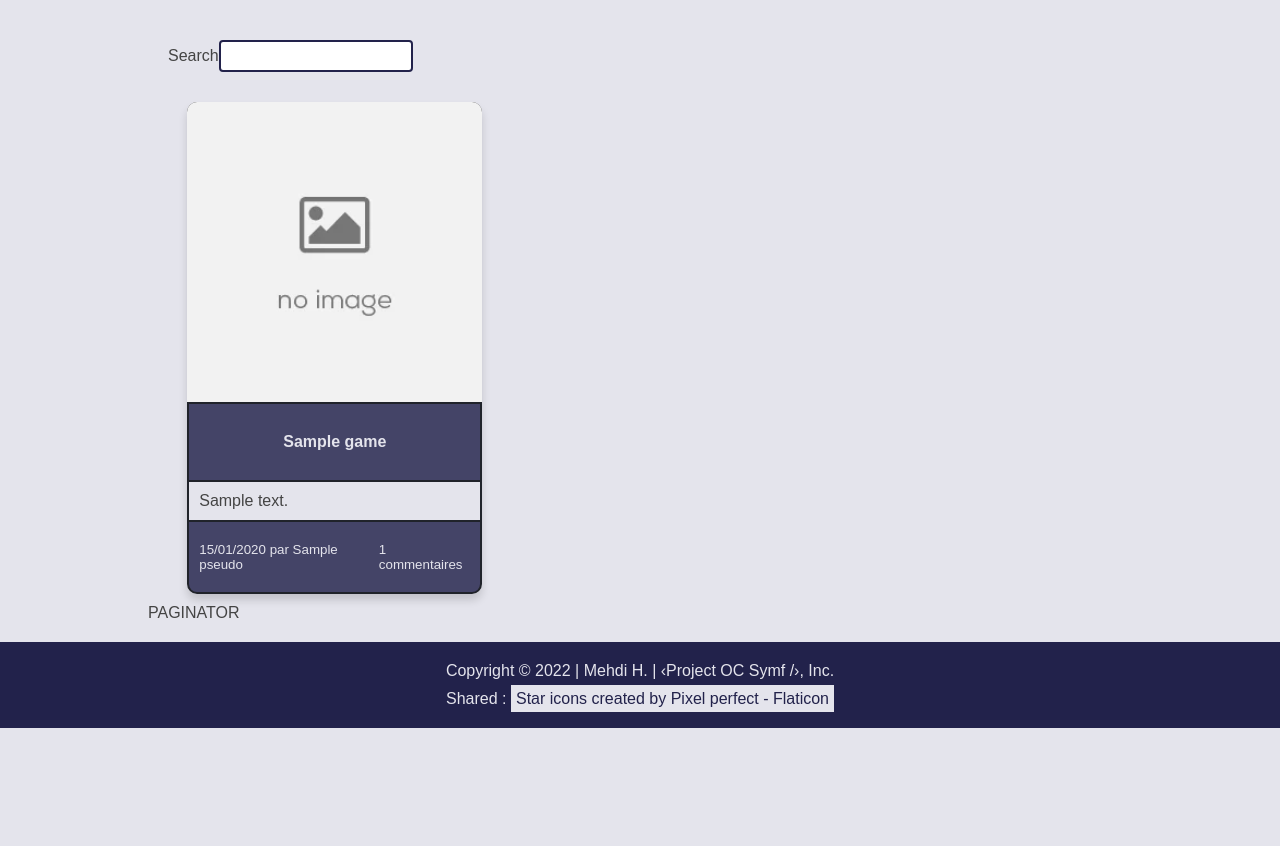
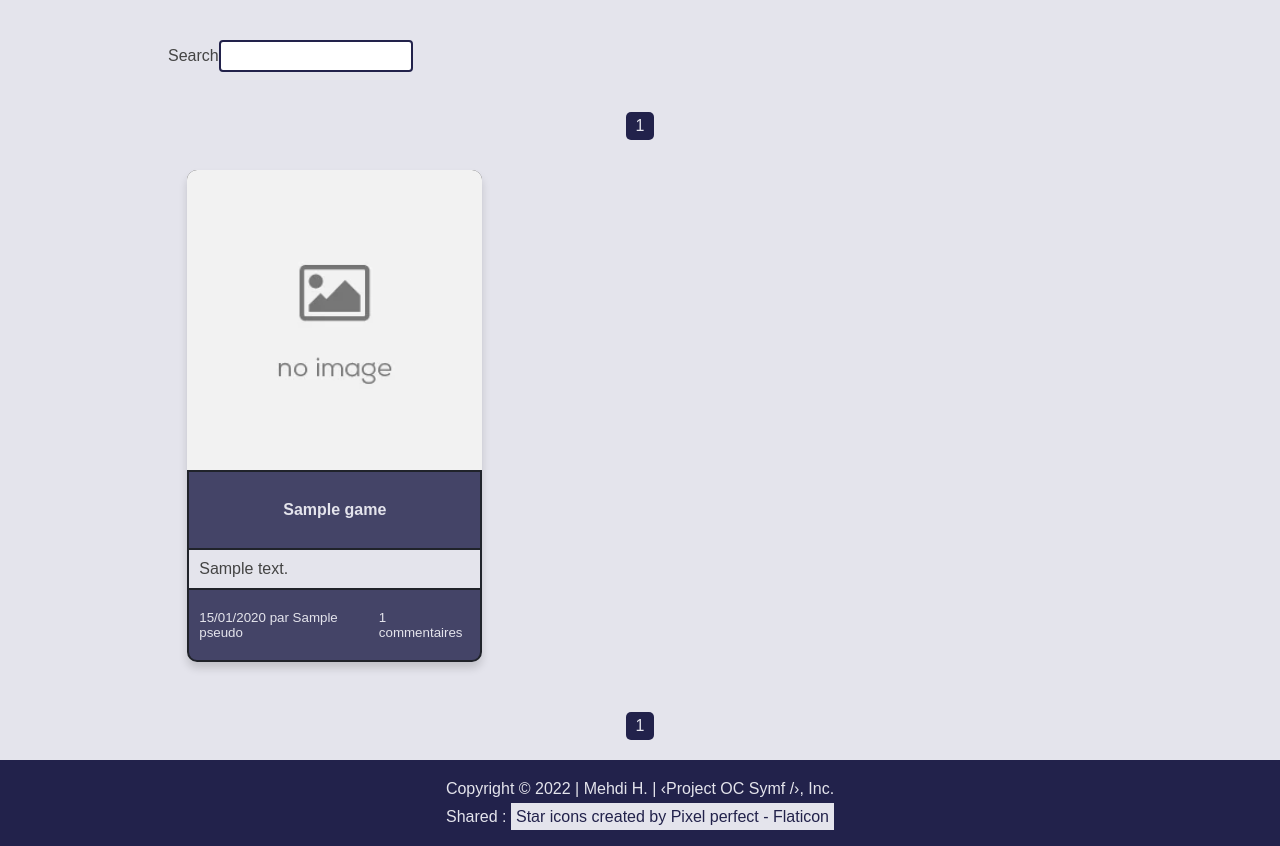
Before and after one commit to MH-DevApp/symf-oc-project, a Symfony app: template templates/home/index.html.twig in a window 1280 px wide. Shown: the part 77-923 px from the top of the page. Before the commit the page ends 805 px from the top, so only its background shows below. Run offline with Twig, Linux system fonts and the light colour scheme; the template is opened without the code that fills it: most values are stand-ins (such as "Sample title", 1, 10 or a date in 2020); form fields are guessed from the names that the template uses; some libraries are stand-ins or nearby versions.

Commit message:
feat: paginator (#4)
- Add paginator in home page

```diff
--- a/public/styles/home.css
+++ b/public/styles/home.css
@@ -115,3 +115,38 @@ form {
     color: var(--ligth);
     border-radius: 0 0 10px 10px;
 }
+
+.paginator {
+    display: flex;
+    flex-direction: row;
+    justify-content: center;
+    column-gap: 5px;
+    align-items: center;
+    padding: 20px;
+}
+
+.paginator span {
+    padding: 5px 10px;
+    border-radius: 5px;
+    background-color: var(--primary-light);
+    cursor: pointer;
+}
+
+.paginator span:hover:not(.dots) {
+    background-color: var(--primary);
+    color: var(--ligth);
+}
+
+.paginator span.dots {
+    cursor: default;
+}
+
+.paginator span.active {
+    background-color: var(--primary);
+    color: var(--ligth);
+    cursor: default;
+}
+
+.paginator a {
+    color: inherit;
+}
--- a/templates/home/index.html.twig
+++ b/templates/home/index.html.twig
@@ -13,10 +13,49 @@
 {% block body %}
   <div class="home flex-fill">
     <div class="home-header">
-      {{ form_start(formSearch) }}
-      {{ form_row(formSearch.search) }}
+      {{ form_start(formSearch, {attr: { action: path('app_home', {page: 1})}}) }}
+      {{ form_row(formSearch.search, {attr: { value: search ?? '' }}) }}
       {{ form_end(formSearch) }}
     </div>
+    {% if games|length > 0 %}
+      <div class="paginator">
+        {% set lastDots = false %}
+        {% if currentPage > 2 %}
+          <span>
+                <a href="{{ path('app_home') }}?page=1{{ search ? '&search='~search : '' }}">&lsaquo;&lsaquo;</a>
+              </span>
+          <span>
+                <a href="{{ path('app_home') }}?page={{ currentPage - 1 }}{{ search ? '&search='~search : '' }}">&lsaquo;</a>
+              </span>
+        {% endif %}
+        {% for i in range(1, maxPage) %}
+          {% if i < currentPage-1 and loop.index == 1 %}
+            <span class="dots">...</span>
+          {% endif %}
+          {% if (i >= currentPage-1 and i <= currentPage + 1) or (i == maxPage and i > currentPage + 1) %}
+            <span class="{{ currentPage == i ? 'active' : '' }}">
+                  {% if currentPage != i %}
+                    <a href="{{ path('app_home') }}?page={{ i }}{{ search ? '&search='~search : '' }}">{{ i }}</a>
+                  {% else %}
+                    {{ i }}
+                  {% endif %}
+                </span>
+          {% endif %}
+          {% if i > currentPage + 1 and i < maxPage and not lastDots %}
+            {% set lastDots = true %}
+            <span class="dots">...</span>
+          {% endif %}
+        {% endfor %}
+        {% if currentPage < maxPage-2 %}
+          <span>
+                <a href="{{ path('app_home') }}?page={{ currentPage + 1 }}{{ search != '' ? '&search='~search : '' }}">&rsaquo;</a>
+              </span>
+          <span>
+                <a href="{{ path('app_home') }}?page={{ maxPage }}{{ search ? '&search='~search : '' }}">&rsaquo;&rsaquo;</a>
+              </span>
+        {% endif %}
+      </div>
+    {% endif %}
     {% if games|length > 0 %}
     <div class="home-body">
       {% for game in games %}
@@ -67,8 +106,44 @@
         Aucun jeu n'a été trouvé
       </div>
     {% endif %}
-    <div class="home-footer">
-      PAGINATOR
-    </div>
   </div>
+    {% if games|length > 0 %}
+      <div class="paginator">
+        {% set lastDots = false %}
+        {% if currentPage > 2 %}
+          <span>
+                <a href="{{ path('app_home') }}?page=1{{ search ? '&search='~search : '' }}">&lsaquo;&lsaquo;</a>
+              </span>
+          <span>
+                <a href="{{ path('app_home') }}?page={{ currentPage - 1 }}{{ search ? '&search='~search : '' }}">&lsaquo;</a>
+              </span>
+        {% endif %}
+        {% for i in range(1, maxPage) %}
+          {% if i < currentPage-1 and loop.index == 1 %}
+            <span class="dots">...</span>
+          {% endif %}
+          {% if (i >= currentPage-1 and i <= currentPage + 1) or (i == maxPage and i > currentPage + 1) %}
+            <span class="{{ currentPage == i ? 'active' : '' }}">
+                  {% if currentPage != i %}
+                    <a href="{{ path('app_home') }}?page={{ i }}{{ search ? '&search='~search : '' }}">{{ i }}</a>
+                  {% else %}
+                    {{ i }}
+                  {% endif %}
+                </span>
+          {% endif %}
+          {% if i > currentPage + 1 and i < maxPage and not lastDots %}
+            {% set lastDots = true %}
+            <span class="dots">...</span>
+          {% endif %}
+        {% endfor %}
+        {% if currentPage < maxPage-2 %}
+          <span>
+                <a href="{{ path('app_home') }}?page={{ currentPage + 1 }}{{ search != '' ? '&search='~search : '' }}">&rsaquo;</a>
+              </span>
+          <span>
+                <a href="{{ path('app_home') }}?page={{ maxPage }}{{ search ? '&search='~search : '' }}">&rsaquo;&rsaquo;</a>
+              </span>
+        {% endif %}
+      </div>
+    {% endif %}
 {% endblock %}
```
Also changed, not shown: src/Controller/HomeController.php (+7 -12 lines), src/Repository/GameRepository.php (+6 -24 lines).
